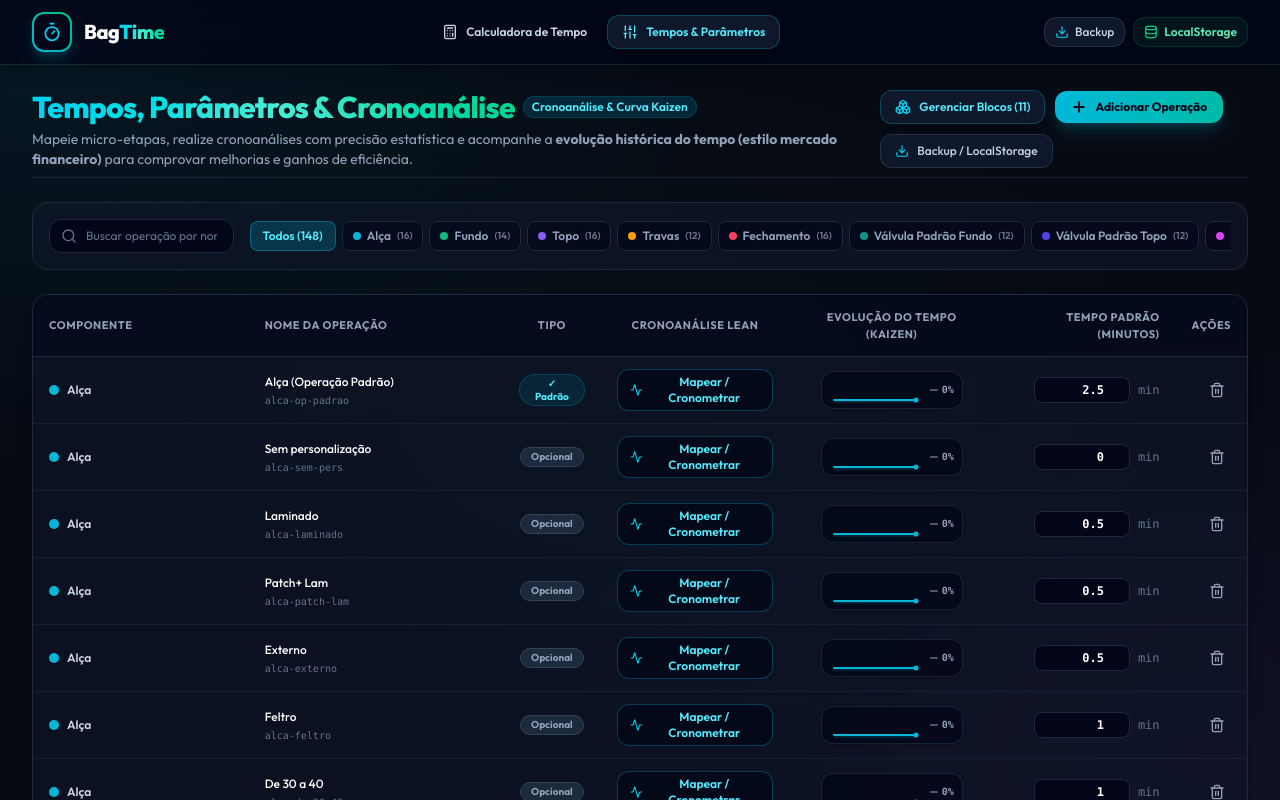
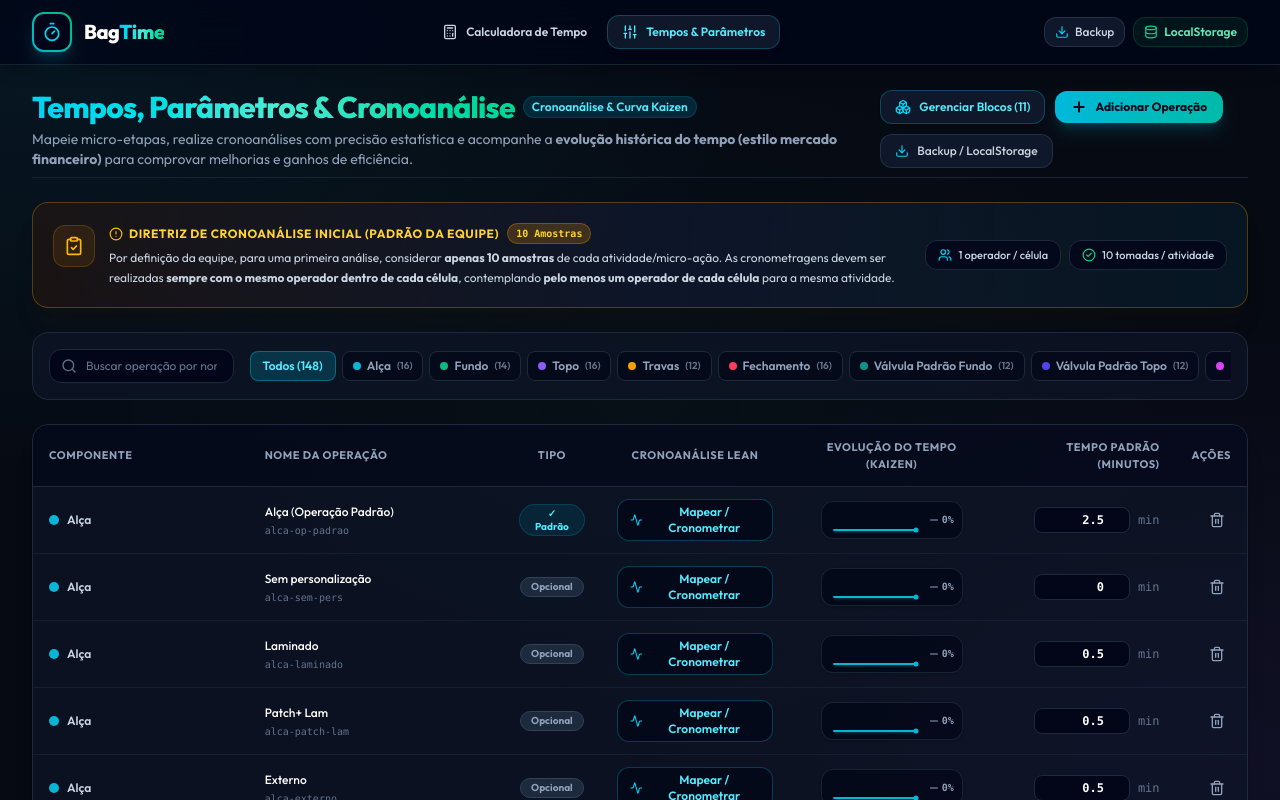
Before and after one commit to Mauthope/bigbag-production-system, a Next.js app: page /settings in a window 1280 px wide. Shown: the top 800 px of the page. Built offline with nearby package versions, Linux system fonts and the light colour scheme.

Commit message:
feat(settings): add notice banner detailing team guidelines for 10 initial samples per activity and cell operator methodology

```diff
--- a/src/app/settings/page.tsx
+++ b/src/app/settings/page.tsx
@@ -26,7 +26,10 @@ import {
   Pencil,
   Check,
   X,
-  Boxes
+  Boxes,
+  ClipboardCheck,
+  AlertCircle,
+  Users
 } from 'lucide-react';
 
 export default function SettingsPage() {
@@ -160,6 +163,42 @@ export default function SettingsPage() {
             <Download className="w-3.5 h-3.5 text-cyan-400" />
             <span>Backup / LocalStorage</span>
           </button>
+        </div>
+      </div>
+
+      {/* Notice Banner: Diretriz de Cronoanálise Inicial & Padrão de Amostragem */}
+      <div className="p-4 sm:p-5 rounded-2xl bg-gradient-to-r from-amber-950/30 via-slate-900/90 to-cyan-950/30 border border-amber-500/30 shadow-xl shadow-amber-950/10 animate-in fade-in">
+        <div className="flex flex-col lg:flex-row items-start lg:items-center justify-between gap-4">
+          <div className="flex items-start gap-3.5">
+            <div className="p-2.5 rounded-xl bg-amber-500/10 border border-amber-500/20 text-amber-400 shrink-0 mt-0.5">
+              <ClipboardCheck className="w-5 h-5" />
+            </div>
+            <div className="space-y-1">
+              <div className="flex items-center gap-2 flex-wrap">
+                <span className="text-xs font-bold text-amber-300 uppercase tracking-wider flex items-center gap-1.5">
+                  <AlertCircle className="w-3.5 h-3.5 text-amber-400" />
+                  Diretriz de Cronoanálise Inicial (Padrão da Equipe)
+                </span>
+                <span className="px-2 py-0.5 rounded-full text-[10px] font-bold bg-amber-500/20 text-amber-300 border border-amber-500/30 font-mono">
+                  10 Amostras
+                </span>
+              </div>
+              <p className="text-xs text-slate-300 leading-relaxed">
+                Por definição da equipe, para uma primeira análise, considerar <strong>apenas 10 amostras</strong> de cada atividade/micro-ação. As cronometragens devem ser realizadas <strong>sempre com o mesmo operador dentro de cada célula</strong>, contemplando <strong>pelo menos um operador de cada célula</strong> para a mesma atividade.
+              </p>
+            </div>
+          </div>
+
+          <div className="flex items-center gap-2 w-full lg:w-auto shrink-0 flex-wrap sm:flex-nowrap pt-2 lg:pt-0 border-t lg:border-t-0 border-slate-800/80">
+            <div className="flex items-center gap-1.5 px-3 py-1.5 rounded-xl bg-slate-950/80 border border-slate-800 text-[11px] font-medium text-slate-300 shrink-0">
+              <Users className="w-3.5 h-3.5 text-cyan-400" />
+              <span>1 operador / célula</span>
+            </div>
+            <div className="flex items-center gap-1.5 px-3 py-1.5 rounded-xl bg-slate-950/80 border border-slate-800 text-[11px] font-medium text-slate-300 shrink-0">
+              <CheckCircle2 className="w-3.5 h-3.5 text-emerald-400" />
+              <span>10 tomadas / atividade</span>
+            </div>
+          </div>
         </div>
       </div>
 
```
